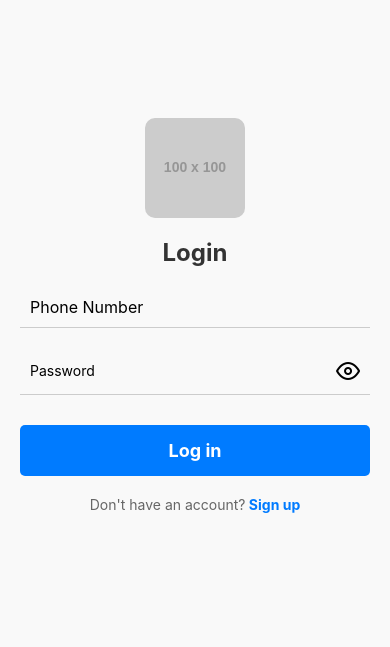
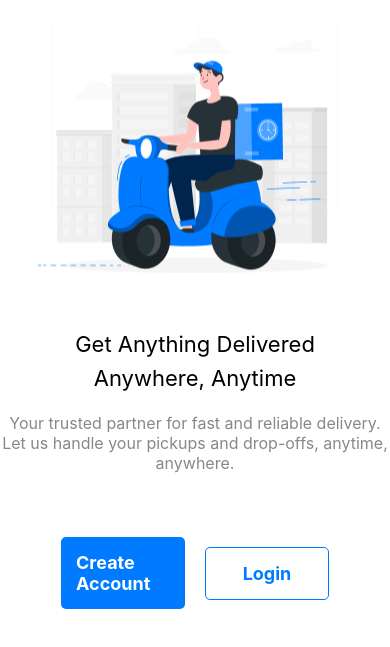
Before and after one commit to trex-Tech/Rilivery, a React Native app: screen /Chat in a window 390 px wide. Shown: the part 107-754 px from the top of the page. Built offline with nearby package versions, Linux system fonts and the light colour scheme.

Commit message:
updates: starting UI updates from heritage

```diff
--- a/src/components/Button.jsx
+++ b/src/components/Button.jsx
@@ -46,3 +46,44 @@ const styles = StyleSheet.create({
 });
 
 export default LoadingButton;
+
+export const OutlinedButton = ({ onPress, title, loading, disabled }) => {
+  return (
+    <TouchableOpacity
+      style={[
+        outlinedStyles.button,
+        loading && outlinedStyles.buttonDisabled,
+        disabled && outlinedStyles.buttonDisabled,
+      ]}
+      onPress={loading || disabled ? null : onPress}
+      disabled={loading || disabled}
+    >
+      {loading ? (
+        <ActivityIndicator size="small" color="#ffffff" />
+      ) : (
+        <Text style={outlinedStyles.buttonText}>{title}</Text>
+      )}
+    </TouchableOpacity>
+  );
+};
+
+const outlinedStyles = StyleSheet.create({
+  button: {
+    backgroundColor: "transparent",
+    padding: 15,
+    borderRadius: 5,
+    width: "100%",
+    alignItems: "center",
+    marginTop: 10,
+    borderColor: "#007BFF",
+    borderWidth: 1
+  },
+  buttonDisabled: {
+    backgroundColor: "#cccccc",
+  },
+  buttonText: {
+    color: "#007BFF",
+    fontSize: 18,
+    fontWeight: "bold",
+  },
+});
--- a/src/navigation/MainNavigator.jsx
+++ b/src/navigation/MainNavigator.jsx
@@ -12,6 +12,7 @@ import RiderVerification from "../screens/RiderVerification";
 import RiderHomePage from "../screens/RiderHomePage";
 import { GlobalContext } from "../context";
 import { Text, View } from "react-native";
+import Onboarding from "../screens/Onboarding";
 
 const Stack = createStackNavigator();
 
@@ -19,6 +20,11 @@ const UnAuthNavigator = () => {
   return (
     <NavigationContainer>
       <Stack.Navigator>
+        <Stack.Screen
+          name="Onboard"
+          component={Onboarding}
+          options={{ headerShown: false }}
+        />
         <Stack.Screen
           name="Login"
           component={LoginScreen}
--- /dev/null
+++ b/src/screens/Onboarding.jsx
@@ -0,0 +1,69 @@
+import { Image, SafeAreaView, StyleSheet, Text, View } from "react-native";
+import OnboardImage from "../assets/piklup-onboard.png";
+import LoadingButton, { OutlinedButton } from "../components/Button";
+
+const Onboarding = () => {
+  return (
+    <SafeAreaView style={styles.container}>
+      <Image source={OnboardImage} style={styles.image} />
+
+      <View style={{ marginTop: 54, alignItems: "center" }}>
+        <Text
+          style={{
+            fontSize: 22,
+            textAlign: "center",
+            width: 300,
+            lineHeight: 34,
+          }}
+        >
+          Get Anything Delivered Anywhere, Anytime
+        </Text>
+
+        <Text
+          style={{
+            textAlign: "center",
+            marginTop: 18,
+            fontSize: 16,
+            color: "#888888",
+          }}
+        >
+          Your trusted partner for fast and reliable delivery. Let us handle
+          your pickups and drop-offs, anytime, anywhere.
+        </Text>
+      </View>
+
+      <View
+        style={{
+          flexDirection: "row",
+          justifyContent: "space-between",
+          alignItems: "center",
+          gap: 20,
+          marginTop: 54
+        }}
+      >
+        <View style={{ flex: 1 }}>
+          <LoadingButton title={"Create Account"} />
+        </View>
+        <View style={{ flex: 1 }}>
+          <OutlinedButton title={"Login"} />
+        </View>
+      </View>
+    </SafeAreaView>
+  );
+};
+
+const styles = StyleSheet.create({
+  container: {
+    flex: 1,
+    padding: 10,
+    backgroundColor: "#fff",
+    justifyContent: "center",
+    alignItems: "center",
+  },
+  image: {
+    width: 339,
+    height: 252,
+  },
+});
+
+export default Onboarding;
```
Also changed, not shown: src/assets/piklup-onboard.png (added).
